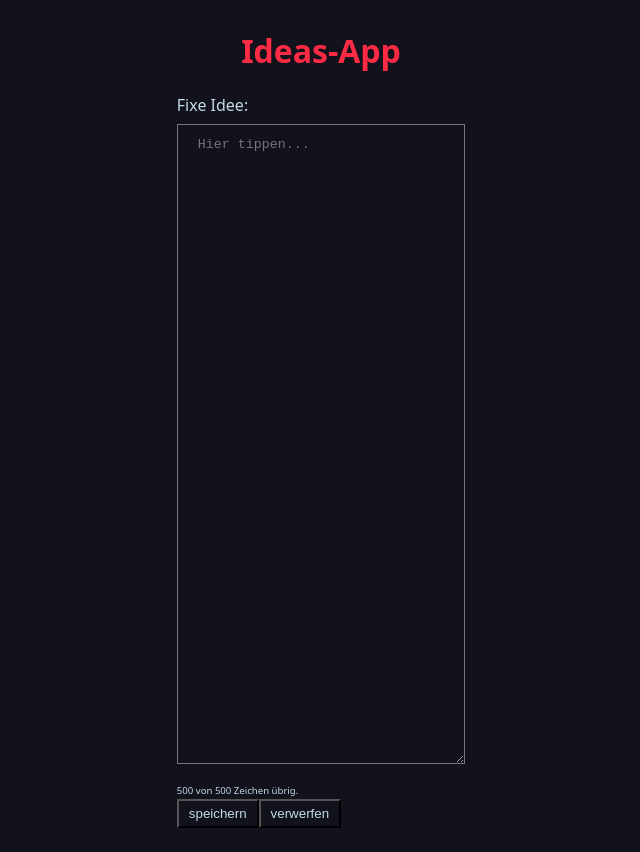
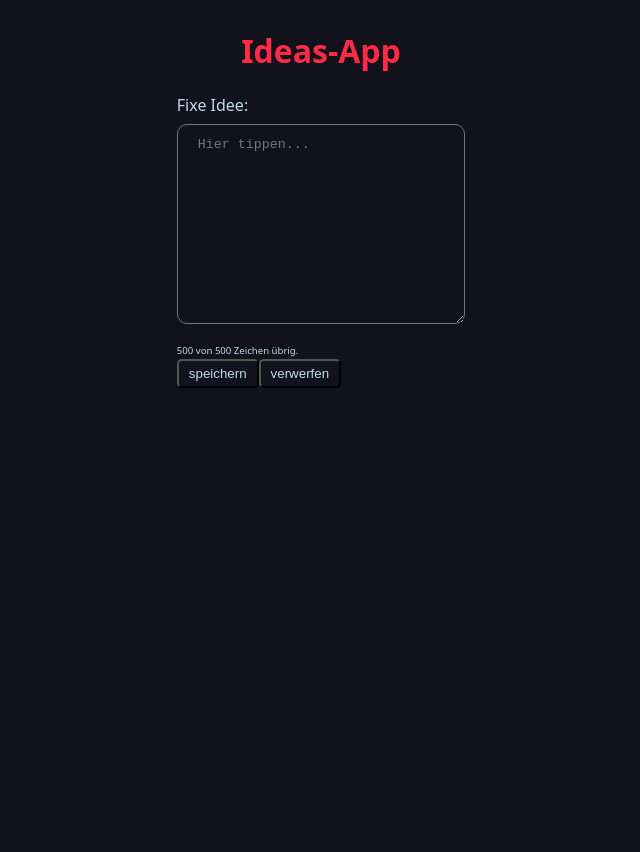
Before and after one commit to NinaBusz/Capstone-Project, a Next.js app: page / in a window 1280 px wide. Shown: the whole page, without its empty margins (319-959 px from the left). After the commit the page ends 800 px from the top, so only its background shows below. Built offline with nearby package versions, Linux system fonts and the light colour scheme.

Commit message:
add min length to newidea before saving possible

```diff
--- a/components/IdeasForm/index.js
+++ b/components/IdeasForm/index.js
@@ -11,8 +11,10 @@ export default function Ideasform({ handleAddIdea }) {
     }
   };
   const handleSaveIdea = () => {
-    handleAddIdea(newidea);
-    setNewIdea("");
+    if (newidea.length > 0) {
+      handleAddIdea(newidea);
+      setNewIdea("");
+    }
   };
 
   const handleDropIdea = () => {
@@ -37,10 +39,20 @@ export default function Ideasform({ handleAddIdea }) {
             {characterLimit - newidea.length} von 500 Zeichen übrig.
           </small>
         </div>
-        <button type="submit" value="Submit" onClick={handleSaveIdea}>
+        <button
+          className="primaryButton"
+          type="submit"
+          value="Submit"
+          onClick={handleSaveIdea}
+        >
           speichern
         </button>
-        <button type="reset" value="Reset" onClick={handleDropIdea}>
+        <button
+          className="primaryButton"
+          type="reset"
+          value="Reset"
+          onClick={handleDropIdea}
+        >
           verwerfen
         </button>
       </form>
--- a/styles.js
+++ b/styles.js
@@ -24,8 +24,9 @@ export default createGlobalStyle`
     width: 100%;
   padding: 12px 20px;
   margin: 8px 0;
-  height: 50vw;
+  height: 200px;
   box-sizing: border-box;
+border-radius: 10px;
   }
   .newIdeaForm__input:focus, input:focus{
     outline: none;
@@ -38,5 +39,6 @@ margin-top: 10px;}
   small {
     font-size: 0.6rem;
   }
-  button {padding: 5px 10px;}
+  .primaryButton {padding: 5px 10px;
+  border-radius: 5px;}
 `;
```
